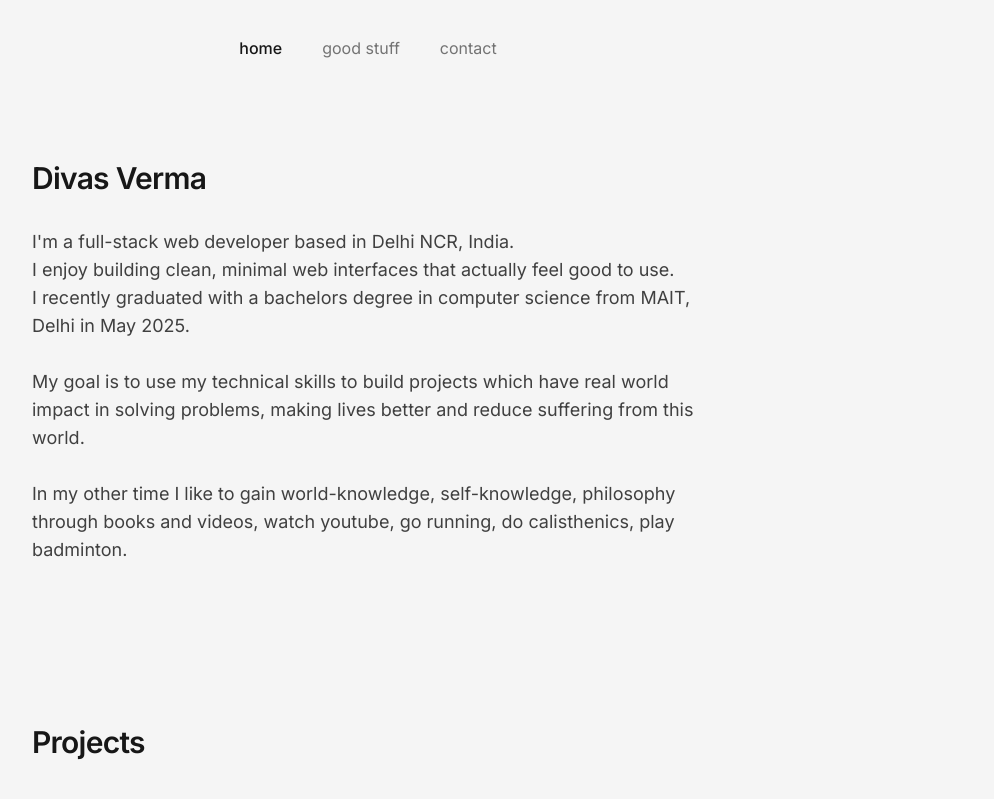
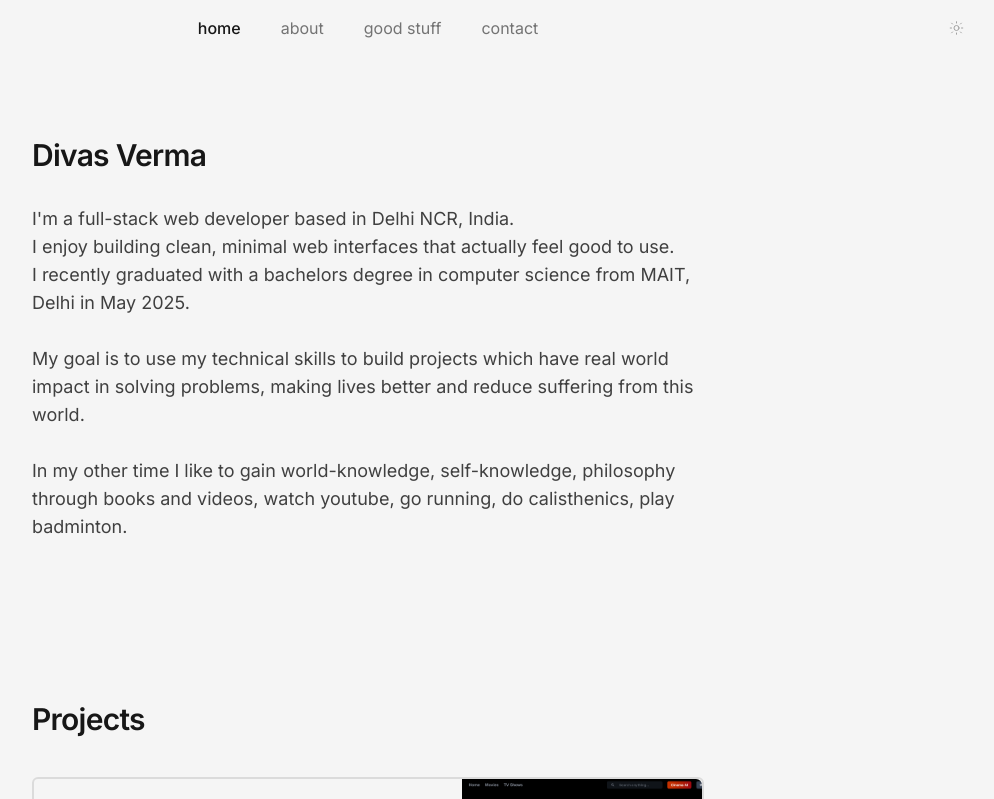
Before and after one commit to divasgt/personal-website, a Next.js app: page / in a window 1280 px wide. Shown: the top 799 px of the page, without its empty margins (272-1266 px from the left). Built offline with nearby package versions, Linux system fonts and the light colour scheme.

Commit message:
feat: Add feature of light/dark theme toggle button

```diff
--- a/src/app/globals.css
+++ b/src/app/globals.css
@@ -1,4 +1,7 @@
 @import "tailwindcss";
+
+/* This tells Tailwind to apply dark: classes when the .dark class is present */
+@custom-variant dark (&:where(.dark, .dark *));
 
 @theme inline {
   --color-background: var(--background);
--- a/src/app/layout.tsx
+++ b/src/app/layout.tsx
@@ -1,7 +1,9 @@
 import type { Metadata } from "next";
 import { Inter } from "next/font/google";
 import "./globals.css";
-import NavBar from "@/components/NavBar";
+import Header from "@/components/Header";
+import Footer from "@/components/Footer";
+import { Providers } from "./providers";
 
 const inter = Inter({
   subsets: ["latin"],
@@ -19,12 +21,15 @@ export default function RootLayout({
   children: React.ReactNode;
 }>) {
   return (
-    <html lang="en">
+    <html lang="en" suppressHydrationWarning>
       <body
         className={`${inter.className} antialiased bg-background text-foreground`}
       >
-        <NavBar />
-        {children}
+        <Providers>
+          <Header />
+          {children}
+          <Footer />
+        </Providers>
       </body>
     </html>
   );
--- /dev/null
+++ b/src/app/providers.tsx
@@ -0,0 +1,11 @@
+"user client";
+
+import { ThemeProvider } from "next-themes";
+
+export function Providers({ children }: { children: React.ReactNode }) {
+  return (
+    <ThemeProvider attribute="class" defaultTheme="system" enableSystem>
+      {children}
+    </ThemeProvider>
+  );
+}
--- a/src/components/NavBar.tsx
+++ b/src/components/Header.tsx
@@ -2,8 +2,9 @@
 import Link from "next/link";
 import { usePathname } from "next/navigation";
 import { useEffect, useState } from "react";
+import ThemeToggle from "./ThemeToggle";
 
-export default function NavBar() {
+export default function Header() {
   const pathName = usePathname();
   const [scrolled, setScrolled] = useState(false);
 
@@ -24,19 +25,29 @@ export default function NavBar() {
 
   return (
     <header
-      className={`flex justify-center mx-2 py-5 sticky mt-4 top-0 z-100 bg-background`}
+      className={`flex justify-center mx-2 sm:mx-6 py-4 sticky top-0 z-100 bg-background ${scrolled ? "border-b border-neutral-500/30" : "border-b border-transparent"}`}
     >
-      <nav className="flex justify-between gap-10 px-0.5 text-nowrap text-shadow-foreground sm:">
+      <nav className="space-x-10 px-0.5 text-nowrap">
         <Link href={"/"} className={linkClassName("/")}>
           home
         </Link>
-        <Link href={"/good-stuff"} className={linkClassName("/good-stuff")}>
+        <Link href={"/about"} className={linkClassName("/about")}>
+          about
+        </Link>
+        <Link
+          href={"/good-stuff"}
+          className={linkClassName("/good-stuff") + "text-orange-400"}
+        >
           good stuff
         </Link>
         <Link href={"/contact"} className={linkClassName("/contact")}>
           contact
         </Link>
       </nav>
+
+      <div className="absolute right-4 top-1/2 -translate-y-1/2">
+        <ThemeToggle />
+      </div>
     </header>
   );
 }
--- /dev/null
+++ b/src/components/ThemeToggle.tsx
@@ -0,0 +1,79 @@
+"use client";
+
+import { useTheme } from "next-themes";
+import { useEffect, useState } from "react";
+
+const SunIcon = () => (
+  <svg
+    xmlns="http://www.w3.org/2000/svg"
+    width="15"
+    height="15"
+    viewBox="0 0 24 24"
+    fill="none"
+    stroke="currentColor"
+    strokeWidth="1.5"
+    strokeLinecap="round"
+    strokeLinejoin="round"
+    aria-hidden="true"
+  >
+    <circle cx="12" cy="12" r="4" />
+    <line x1="12" y1="2" x2="12" y2="4" />
+    <line x1="12" y1="20" x2="12" y2="22" />
+    <line x1="4.22" y1="4.22" x2="5.64" y2="5.64" />
+    <line x1="18.36" y1="18.36" x2="19.78" y2="19.78" />
+    <line x1="2" y1="12" x2="4" y2="12" />
+    <line x1="20" y1="12" x2="22" y2="12" />
+    <line x1="4.22" y1="19.78" x2="5.64" y2="18.36" />
+    <line x1="18.36" y1="5.64" x2="19.78" y2="4.22" />
+  </svg>
+);
+
+const MoonIcon = () => (
+  <svg
+    xmlns="http://www.w3.org/2000/svg"
+    width="15"
+    height="15"
+    viewBox="0 0 24 24"
+    fill="none"
+    stroke="currentColor"
+    strokeWidth="1.5"
+    strokeLinecap="round"
+    strokeLinejoin="round"
+    aria-hidden="true"
+  >
+    <path d="M21 12.79A9 9 0 1 1 11.21 3 7 7 0 0 0 21 12.79z" />
+  </svg>
+);
+
+const cycle = ["system", "light", "dark"];
+
+export default function ThemeToggle() {
+  const { theme, resolvedTheme, setTheme } = useTheme();
+  const [mounted, setMounted] = useState(false);
+
+  // Prevent hydration mismatch by only rendering the UI after mounting. Without this it will show system first and then the actual theme.
+  useEffect(() => setMounted(true), []);
+  if (!mounted) return null;
+
+  const handleClick = () => {
+    const current = theme ?? "system";
+    const idx = cycle.indexOf(current);
+    setTheme(cycle[(idx + 1) % cycle.length]);
+  };
+
+  return (
+    <div className="group relative">
+      <button
+        onClick={handleClick}
+        className="flex cursor-pointer items-center justify-center p-1 opacity-40 transition-opacity duration-100 hover:opacity-80"
+      >
+        {resolvedTheme === "light" ? <SunIcon /> : <MoonIcon />}
+      </button>
+
+      {/* Tooltip */}
+      <span className="pointer-events-none absolute right-full mr-2 top-1/2 -translate-y-1/2 text-sm font-light opacity-0 transition-opacity duration-100 md:group-hover:opacity-100 text-neutral-500">
+        {theme || "system"}
+      </span>
+    </div>
+  );
+}
```
